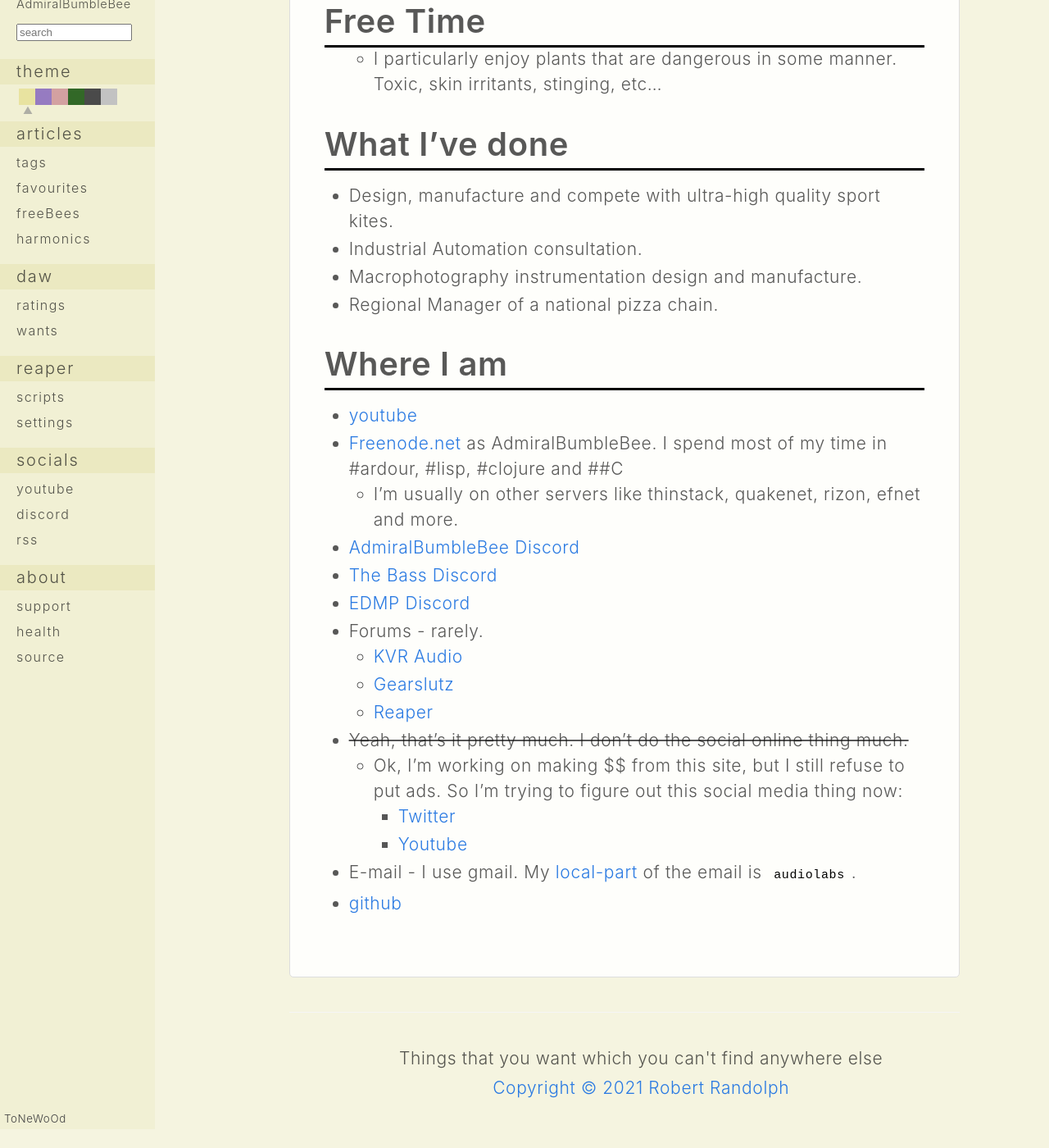
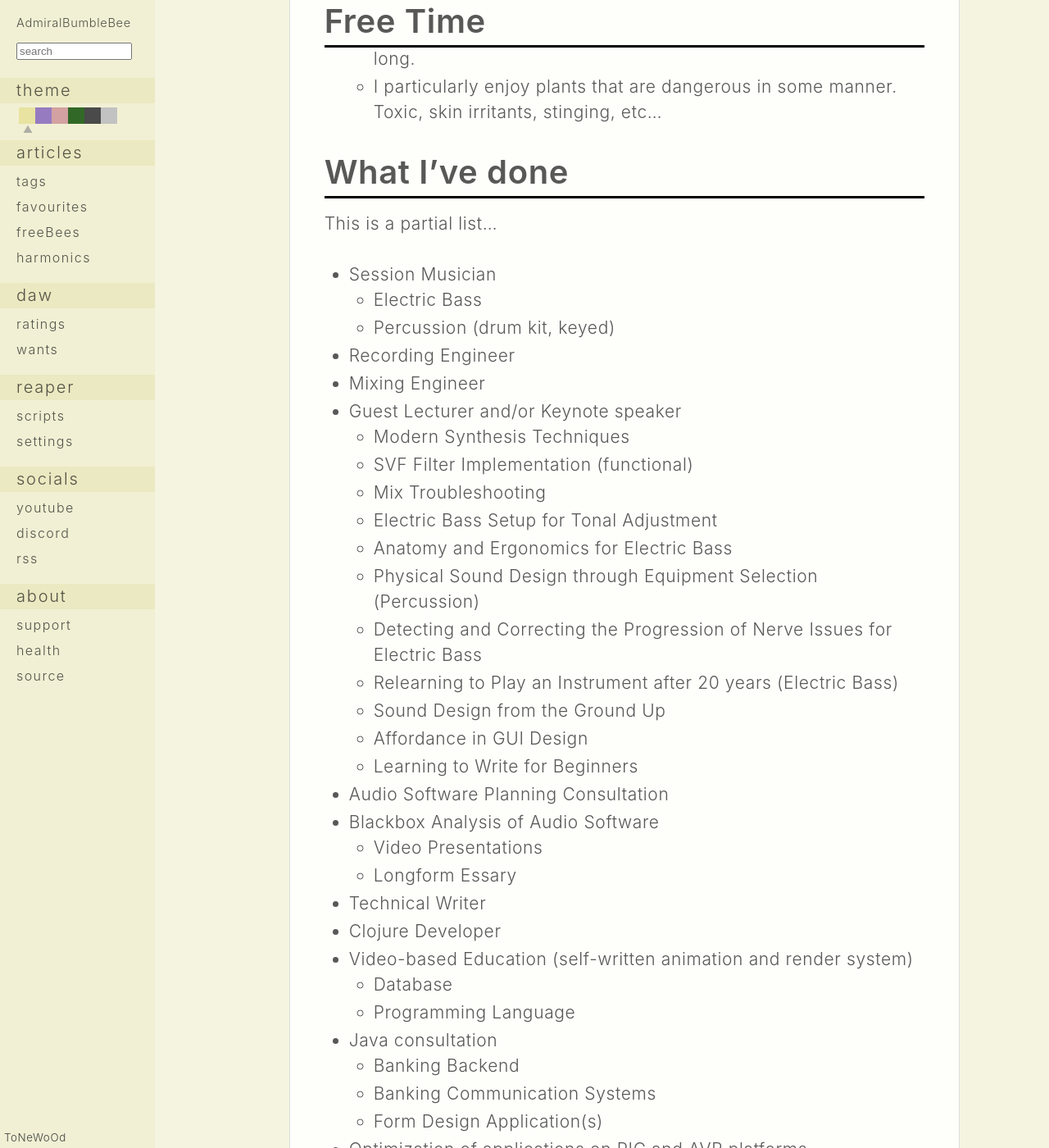
Before and after one commit to RobertARandolph/AdmiralBumbleBee.com, a Jekyll site: the page built from about.md, in a window 1280 px wide and 1400 px high, scrolled down 1973 px. Shown: the whole window at 82% size. Built offline with Jekyll 4.4.1, drawn with Linux system fonts in a browser that asks for light colours; before the commit the page ends 3350 px from its top, so only the background shows below that; some of the changed text lies outside the part shown.

Commit message:
about update

```diff
--- a/about.md
+++ b/about.md
@@ -12,8 +12,9 @@ Hey. My name is Robert Randolph.
 
 * Develop software in...
 	* [Clojure](https://clojure.org) and Java for desktop.
-	* C/asm for AVR and ARM microcontroller platforms
+	* C/asm for ~~PIC,~~ AVR and ARM microcontroller platforms
     * Javascript.
+    * ~~Java~~
 	* ~~[Common Lisp](https://common-lisp.net) for desktop and web.~~
 	* ~~Haskell for fun.~~
         * ~~I'm current playing with [Nim](https://nim-lang.org) for fun now.~~
@@ -40,23 +41,53 @@ Hey. My name is Robert Randolph.
 	* ~~Nope. As of February 2018 I'm back to using emacs and [Evil Mode](https://github.com/emacs-evil/evil). VS Code is awesome software, but the VIM layer is just not as good as I need. I also really miss things like [Ivy](https://github.com/abo-abo/swiper), [Key Chords](https://www.emacswiki.org/emacs/KeyChord) and having relative line numbers in normal mode, and absolute line numbers in insert mode. It's built in to my consciousness.~~
 	* ~~Nope... using VSCode again. Vim bindings don't seem to suck as much anymore, [Calva](https://marketplace.visualstudio.com/items?itemName=betterthantomorrow.calva) is pretty awesome. The 'out of the box' cross-language capabilities are just too good to ignore.~~
     * Nope. Emacs user. That's it, emacs for life. I'm done with it.
-
 * Workshop
 	* I have a pretty nice workshop where I build all sorts of things that you'll see here.
-
 * Cook
 	* I do a lot of the cooking in the house, and I quite enjoy it.
-
 * Gardening
   * Our property is covered in greenery, and we grow food all year long.
   * I particularly enjoy plants that are dangerous in some manner. Toxic, skin irritants, stinging, etc...
 
 # What I've done
 
+This is a partial list...
+
+* Session Musician
+  * Electric Bass
+  * Percussion (drum kit, keyed)
+* Recording Engineer
+* Mixing Engineer
+* Guest Lecturer and/or Keynote speaker
+  * Modern Synthesis Techniques
+  * SVF Filter Implementation (functional)
+  * Mix Troubleshooting
+  * Electric Bass Setup for Tonal Adjustment
+  * Anatomy and Ergonomics for Electric Bass
+  * Physical Sound Design through Equipment Selection (Percussion)
+  * Detecting and Correcting the Progression of Nerve Issues for Electric Bass
+  * Relearning to Play an Instrument after 20 years (Electric Bass)
+  * Sound Design from the Ground Up
+  * Affordance in GUI Design
+  * Learning to Write for Beginners
+* Audio Software Planning Consultation
+* Blackbox Analysis of Audio Software
+  * Video Presentations
+  * Longform Essary
+* Technical Writer
+* Clojure Developer
+* Video-based Education (self-written animation and render system)
+  * Database
+  * Programming Language
+* Java consultation
+  * Banking Backend
+  * Banking Communication Systems
+  * Form Design Application(s)
+* Optimization of applications on PIC and AVR platforms.
+* Industrial Automation consultation.
 * Design, manufacture and compete with ultra-high quality sport kites.
-* Industrial Automation consultation.
 * Macrophotography instrumentation design and manufacture.
-* Regional Manager of a national pizza chain.
+* Regional Manager of a national pizza chain. :)
 
 # Where I am
 
```
